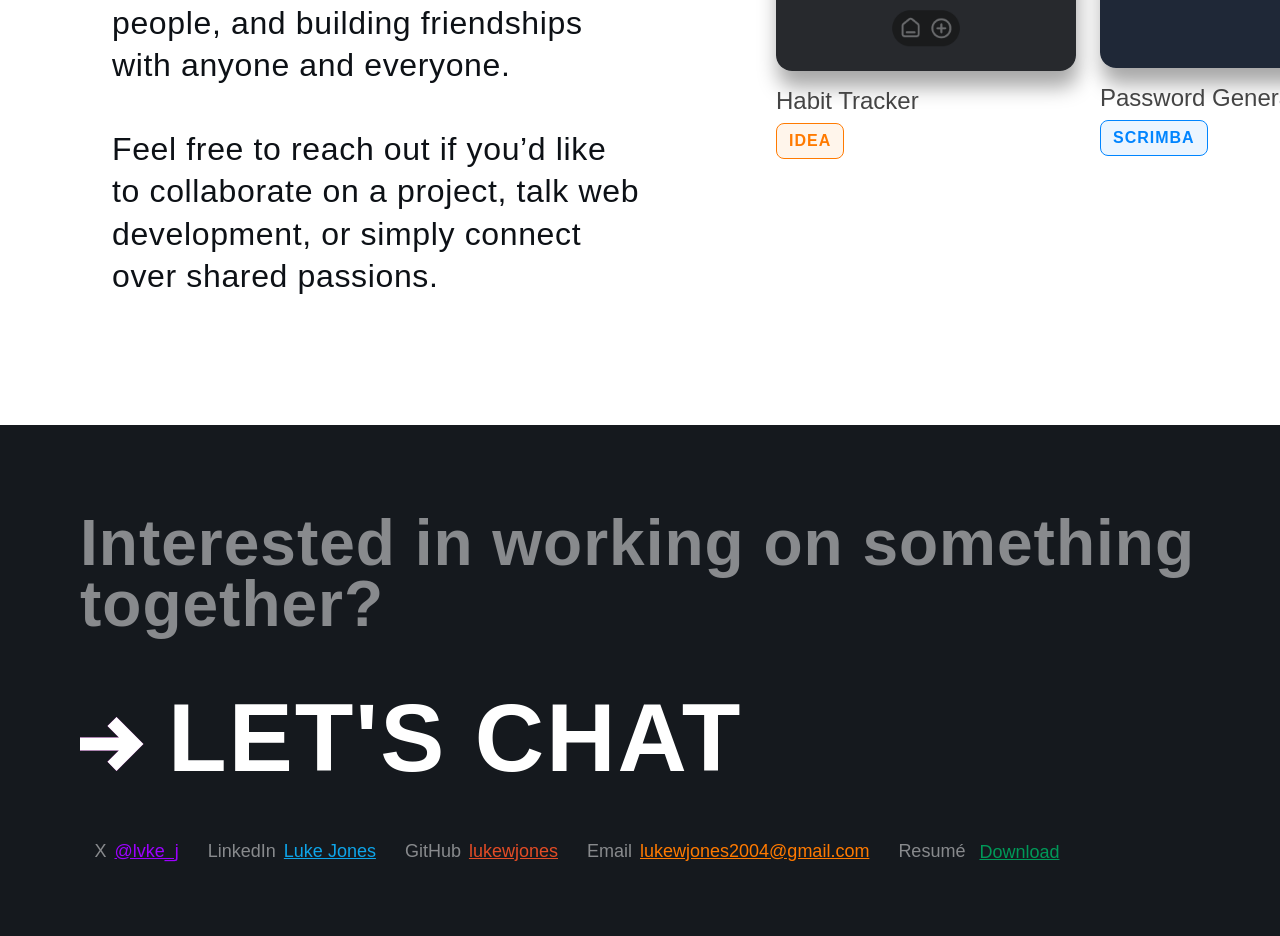
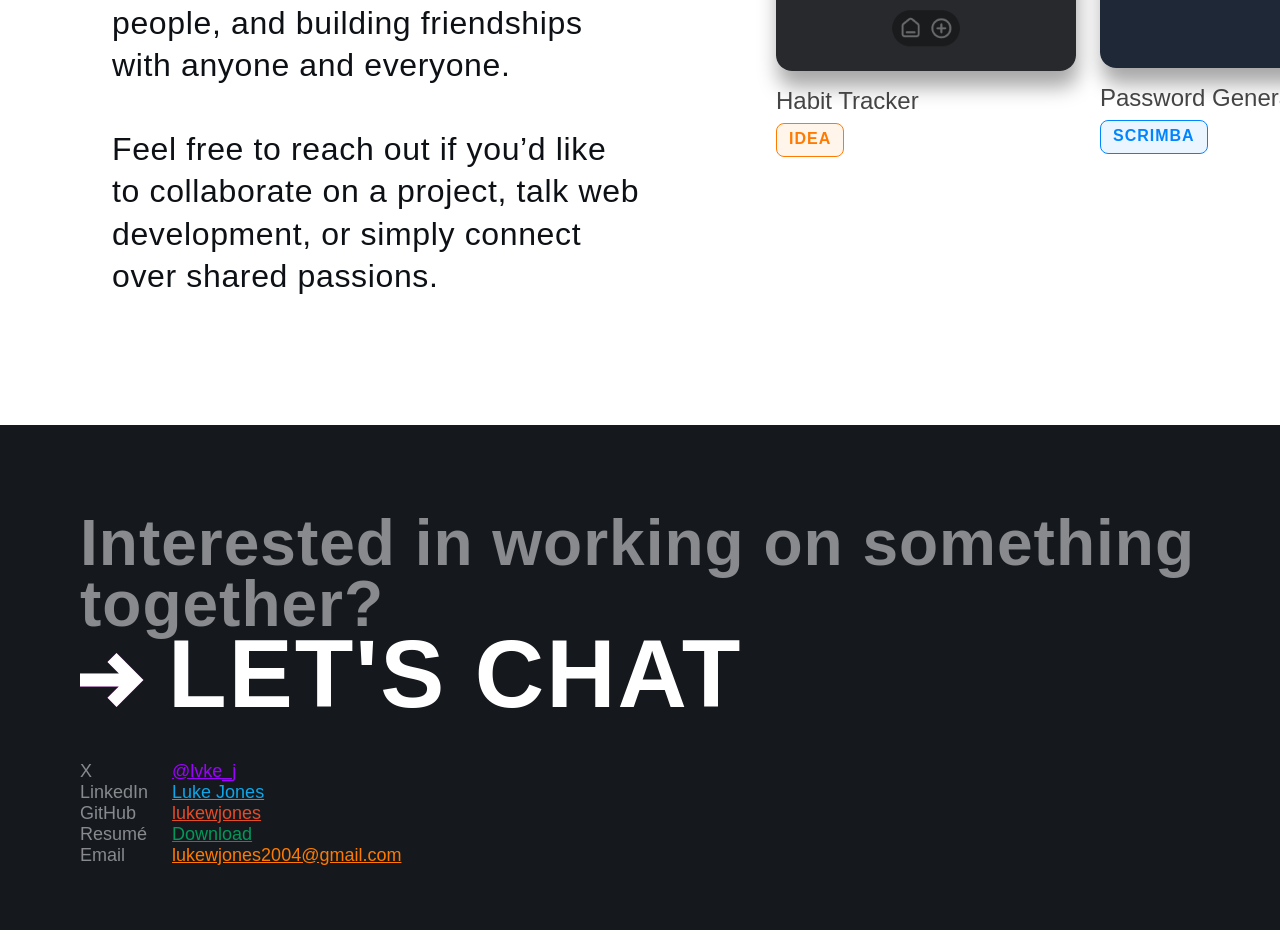
Before and after one commit to lukewjones/my-portfolio, a React (Vite) app: page / in a window 1280 px wide. Shown: the part 3145-4081 px from the top of the page. Built offline with nearby package versions, Linux system fonts and the light colour scheme; a web font is replaced by a local one.

Commit message:
updates based on design notes

```diff
--- a/src/components/Footer.tsx
+++ b/src/components/Footer.tsx
@@ -1,3 +1,40 @@
+// import Arrow from "./Arrow";
+// import { socials } from "./data";
+// import { HandleDownload } from "../components/HandleDownload.tsx";  // Make sure this is the correct path
+
+// export default function Footer() {
+//   return (
+//     <div className="footer">
+//       <div className="interest">Interested in working on something together?</div>
+//       <div className="chat-container">
+//         <Arrow />
+//         <div className="chat-text">LET'S CHAT</div>
+//       </div>
+//       <div className="socials-container">
+//         {socials.map((account, index) => (
+//           <div className="account" key={index}>
+//             <div className="account-platform">{account.platform}</div>
+//             {account.link === 'resume' ? (
+//               <button className={`account-handle ${account.platform}`} onClick={HandleDownload}>
+//                 {account.handle}
+//               </button>
+//             ) : (
+//               <a
+//                 className={`account-handle ${account.platform}`}
+//                 href={account.link}
+//                 target="_blank"
+//                 rel="noopener noreferrer"
+//               >
+//                 {account.handle}
+//               </a>
+//             )}
+//           </div>
+//         ))}
+//       </div>
+//     </div>
+//   );
+// }
+
 import Arrow from "./Arrow";
 import { socials } from "./data";
 import { HandleDownload } from "../components/HandleDownload.tsx";  // Make sure this is the correct path
@@ -11,11 +48,24 @@ export default function Footer() {
         <div className="chat-text">LET'S CHAT</div>
       </div>
       <div className="socials-container">
-        {socials.map((account, index) => (
-          <div className="account" key={index}>
-            <div className="account-platform">{account.platform}</div>
-            {account.link === 'resume' ? (
-              <button className={`account-handle ${account.platform}`} onClick={HandleDownload}>
+        {/* Wrapper div for all account platforms */}
+        <div className="platforms-wrapper">
+          {socials.map((account, index) => (
+            <div className="account-platform" key={`platform-${index}`}>
+              {account.platform}
+            </div>
+          ))}
+        </div>
+
+        {/* Wrapper div for all account handles */}
+        <div className="handles-wrapper">
+          {socials.map((account, index) => (
+            account.link === 'resume' ? (
+              <button
+                className={`account-handle ${account.platform}`}
+                onClick={HandleDownload}
+                key={`handle-${index}`}
+              >
                 {account.handle}
               </button>
             ) : (
@@ -24,12 +74,13 @@ export default function Footer() {
                 href={account.link}
                 target="_blank"
                 rel="noopener noreferrer"
+                key={`handle-${index}`}
               >
                 {account.handle}
               </a>
-            )}
-          </div>
-        ))}
+            )
+          ))}
+        </div>
       </div>
     </div>
   );
--- a/src/components/Work.tsx
+++ b/src/components/Work.tsx
@@ -5,14 +5,13 @@ export default function Work() {
        return word.toUpperCase()
     }
 
-
     return (
         <div className="work">
             <div className="title">WORK</div>
             <div className="work-container">
                 {projects.map((proj, index) => (
                     <div className="proj" key={index}>
-                        <img className="proj-img" src={proj.img} />
+                        <img className="proj-img" src={proj.img} alt={proj.name} />
                         <div className="proj-name">{proj.name}</div>
                         <div className={`proj-type ${proj.type}`}>{caps(proj.type)}</div>
                     </div>
--- a/src/components/data.tsx
+++ b/src/components/data.tsx
@@ -136,13 +136,13 @@ export const socials: Social[] = [
     link: 'https://github.com/lukewjones',
   },
   {
+    platform: 'Resumé',
+    handle: 'Download',
+    link: 'resume',
+  },
+  {
     platform: 'Email',
     handle: 'lukewjones2004@gmail.com',
     link: 'mailto:lukewjones2004@gmail.com?subject=Hello%20Luke&body=I%20would%20like%20to%20connect%20with%20you!'
   },
-  {
-    platform: 'Resumé',
-    handle: 'Download',
-    link: 'resume',
-  },
 ]
--- a/src/index.css
+++ b/src/index.css
@@ -156,7 +156,7 @@ body {
 }
 
 .title {
-    padding-left: 1rem;
+    padding-left: 1.5rem;
     font-weight: 700;
     font-size: 2rem;
     letter-spacing: 2px;
@@ -217,7 +217,7 @@ body {
 
 .proj-type {
     margin-top: 0.5rem;
-    padding: 8px 12px;
+    padding: 6px 12px 8px 12px;
     border-radius: 0.5rem;
     border: 1px solid;
     font-weight: 800;
@@ -256,7 +256,7 @@ body {
     font-size: 56px;
     color: #FFFFFF;
     letter-spacing: 2px;
-    margin-top: 2rem;
+    margin-top: -.5rem;
 }
 
 .arrow {
@@ -266,7 +266,15 @@ body {
 }
 
 .socials-container {
-    margin-top: 2rem;
+    margin-top: 1.5rem;
+    display: flex;
+    flex-direction: row;
+}
+
+.handles-wrapper {
+    display: flex;
+    flex-direction: column;
+    margin-left: 1rem;
 }
 
 .account {
@@ -298,6 +306,8 @@ body {
 
 .Resumé, .Resumé:visited {
     color: #009959;
+    display: flex;
+    padding: 0;
 }
 
 /* Responsive (min-width: 1024px) */
@@ -416,14 +426,10 @@ body {
 
     .chat-container {
         font-size: 6rem;
-        margin: 48px 0;
+        margin: -16px 0 32px 0;
     }
 
     .socials-container {
-        display: flex;
-        flex-direction: row;
-        max-width: 1000px;
-        justify-content: space-around;
         font-size: 1.125rem;
     }
 
```
